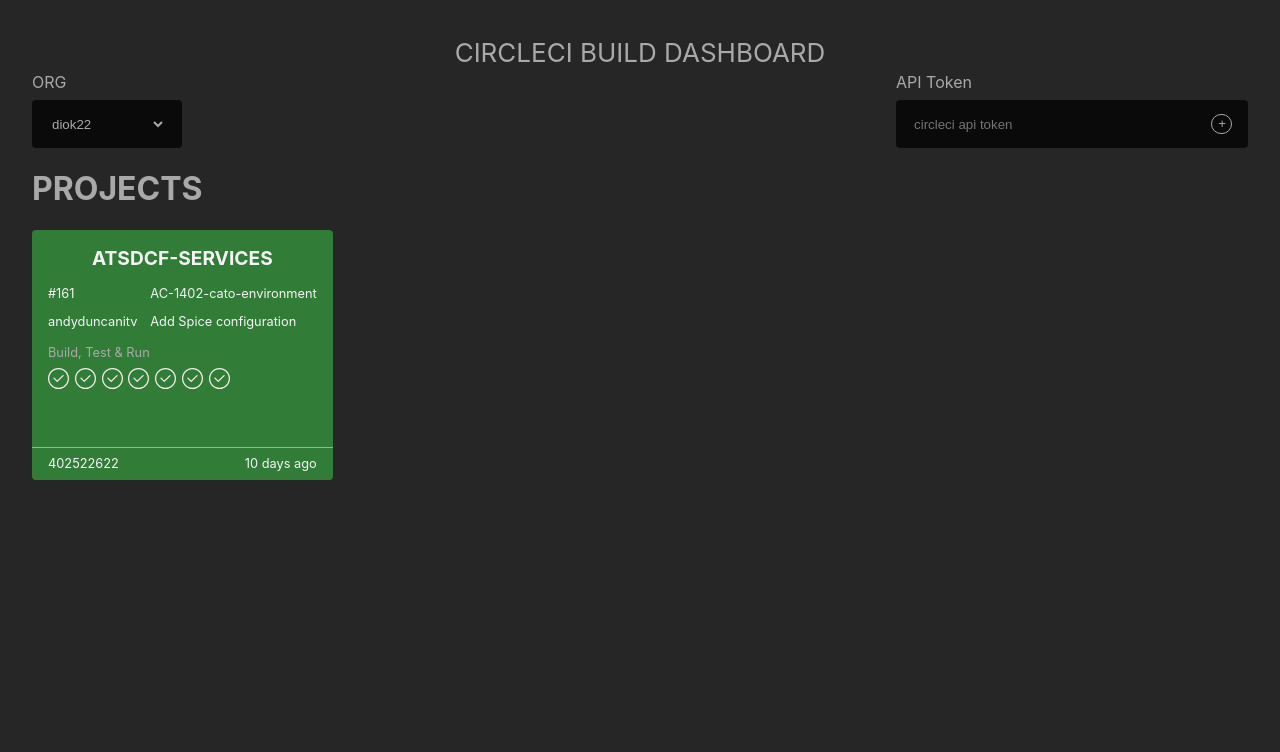
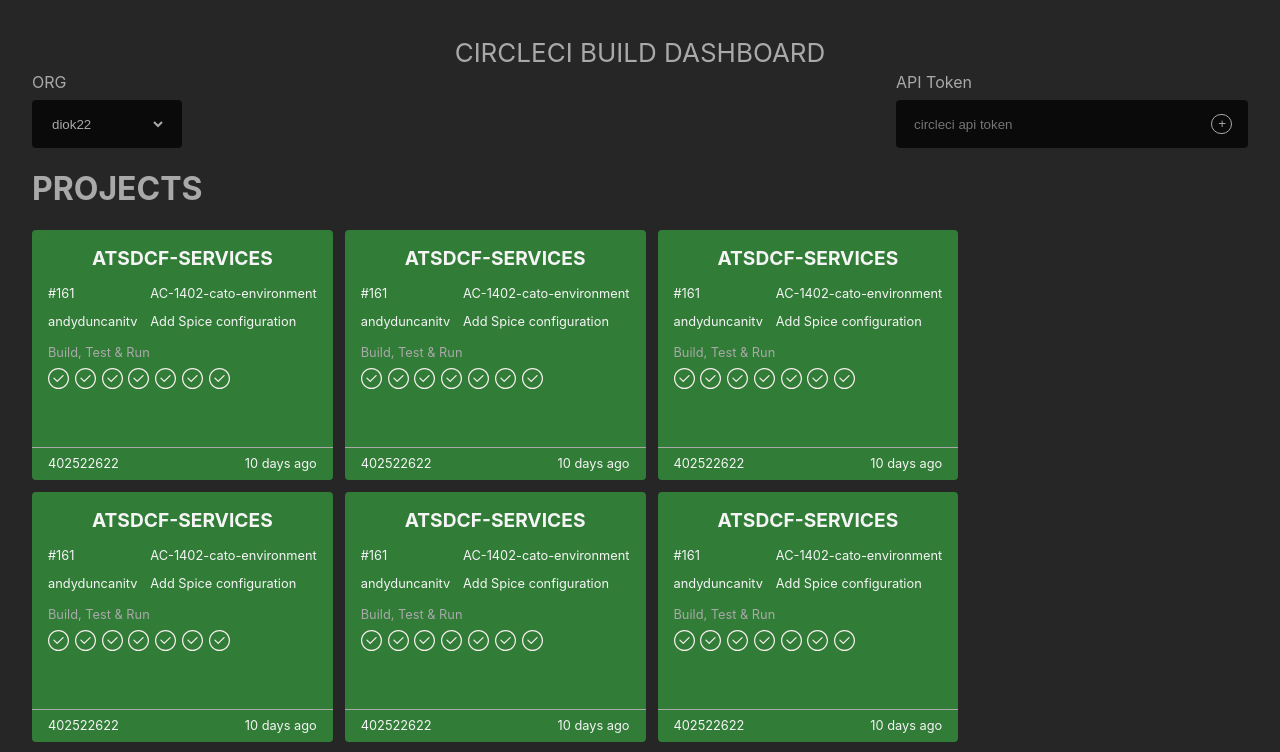
Before and after one commit to LaszloBogacsi/circleci-dashboard, a React (Create React App) app: page / in a window 1280 px wide. Shown: the top 752 px of the page. Built offline with nearby package versions, Linux system fonts and the light colour scheme.

Commit message:
determine project overall status based on unique workflow statuses

```diff
--- a/src/App.tsx
+++ b/src/App.tsx
@@ -21,12 +21,12 @@
         const pipelines = await getPipelinesForProject();
         const workflows = await getWorkflowsForPipeline();
         const jobs = await getJobsForWorkflow();
-        return projects.map(project => ({
+        return [1, 2, 3, 4, 5, 6, 7, 8].flatMap(num => projects.map(project => ({
             project,
             pipelines: pipelines.items,
             workflows: workflows.items,
             jobs: [{workflowId: "ae768c71-303e-44e0-a223-5bc3d7a35354", jobs: jobs.items}]
-        }));
+        })));
     }
 
     const [apiData, setApiData] = useState(initialApiData);
@@ -919,10 +919,46 @@
     data: WidgetData
 }
 
+enum WorkflowStatus {
+    SUCCESS = "success",
+    RUNNING = "running",
+    NOT_RUN = "not_run",
+    FAILED = "failed",
+    ERROR = "error",
+    FAILING = "failing",
+    ON_HOLD = "on_hold",
+    CANCELLED = "cancelled",
+    UNAUTHORIZED = "unathorized"
+}
+
+enum ProjectStatus {
+    SUCCESS = "success",
+    RUNNING = "running",
+    FAILED = "failed",
+    ON_HOLD = "on_hold",
+    CANCELLED = "cancelled"
+}
+
+export function getProjectStatus(workflows: { name: string, status: string }[]): ProjectStatus {
+    const uniqueByName = workflows.filter((v, i, a) => a.findIndex(workflow => workflow.name === v.name) === i);
+    if (uniqueByName.some(wf => wf.status === WorkflowStatus.RUNNING)) {
+        return ProjectStatus.RUNNING;
+    } else if (uniqueByName.some(wf => wf.status === WorkflowStatus.CANCELLED)) {
+        return ProjectStatus.CANCELLED;
+    } else if (uniqueByName.some(wf => wf.status === WorkflowStatus.ON_HOLD)) {
+        return ProjectStatus.ON_HOLD;
+    } else if (uniqueByName.every(wf => wf.status === WorkflowStatus.SUCCESS)) {
+        return ProjectStatus.SUCCESS;
+    }  else {
+        return ProjectStatus.FAILED;
+    }
+}
+
+
 export const Widget = (props: WidgetProps) => {
     const {data} = props;
     // console.log(data);
-    const projectStatus = "success"
+    const projectStatus = getProjectStatus(data.widgetWorkflows.map(wwf => ({status: wwf.status, name: wwf.name})))
     return (
         <div className={`${styles.widget} ${styles[projectStatus]}`}>
             <h2><a href={data.repoUrl}>{data.projectName}</a></h2>
@@ -940,9 +976,9 @@
                         <div className={styles.jobs}>{wf.jobs.map((job, index) => {
                             return (
                                 <a href={job.url} title={job.name}>
-                                <div key={index}>
+                                    <div key={index}>
                                         <object data={checkmark} type="image/svg+xml" className={styles.svg}>Checkmark</object>
-                                </div>
+                                    </div>
                                 </a>
                             )
                         })}</div>
@@ -980,7 +1016,7 @@
     console.log(selected);
 
     useEffect(() => {
-        if (!previouslySelected && options.length){
+        if (!previouslySelected && options.length) {
             setSelected(options[0]);
         }
     }, [options, previouslySelected])
```
Also changed, not shown: 1 other file (tests, documents, lock files or other folders).
